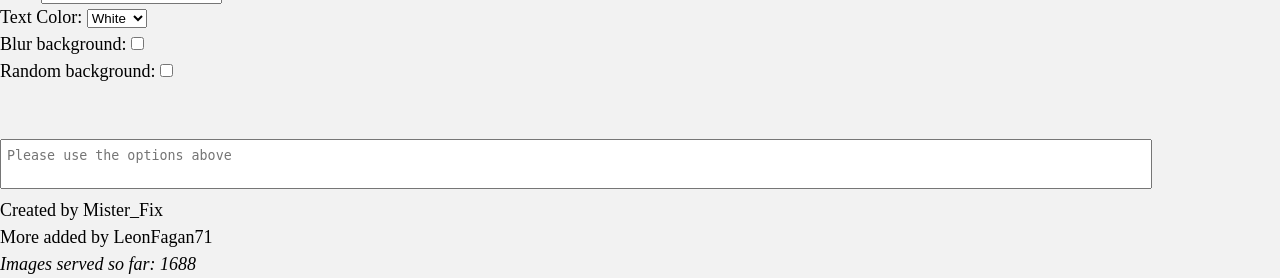
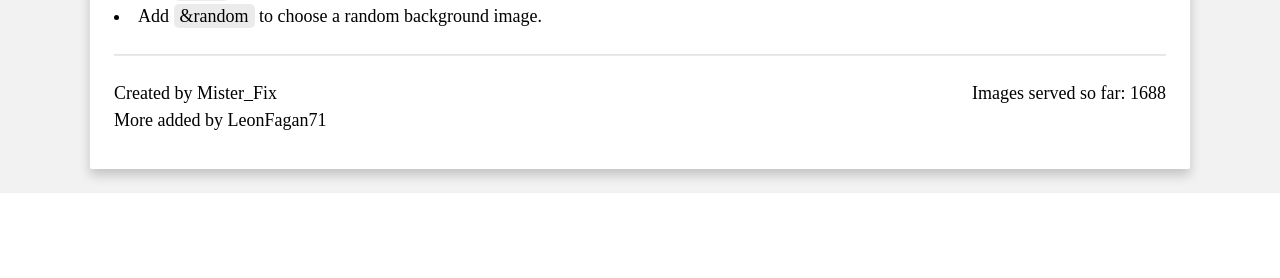
Before and after one commit to MisterFixx/MockingSpongebob.org, a PHP site: page / in a window 1280 px wide. Shown: the part 665-943 px from the top of the page. After the commit the page ends 858 px from the top, so only its background shows below. Run offline with PHP 8.4, Linux system fonts and the light colour scheme.

Commit message:
Change the markup for the new styles

```diff
--- a/index.php
+++ b/index.php
@@ -6,22 +6,17 @@
         <link rel="stylesheet" type="text/css"  href="css/main.css">
     </head>
     <body>
-    <div id="header">Mocking Spongebob</div>
-        <div id="container">
-            <div id="cont-top">
-                <p>Visit <a href="http://mockingspongebob.org/Fucking_Nigger">mockingspongebob.org/{text}</a> to view your very own mocking Spongebob.
-                <br>Additionally, you can replace spaces with "+" or "_" in order to make the URLs compatible with certain forums software or you can append ".jpg" to the end of the URL.</p>
-                <p>Add &amp;color=red,black,blue,green,white to change the text color.</p>
-                <p>Add &amp;blur to blur the background.</p>
-                <p>Add &amp;random to choose a random background image.</p>
-
-                <br>
-                <small>#bansxtanna</small>
-            </div>
-            <div id="cont-bottom">
-                <div>&nbsp;&nbsp;<img src="/Mocking Spongebob" width="90%" id="imageSrc"></img></div>
+        <header class="header">
+            <h1>
+                Mocking Spongebob
+            </h1>
+        </header>
+        <main class="main">
+            <div class="content">
+                <section class="image-customizer">
+                    <div><img src="http://mockingspongebob.org/Mocking_Spongebob" id="imageSrc"></img></div>
                     <div>
-                    Text: <input type="text" id="imageText">
+                        Text: <input type="text" id="imageText" value="mocking spongebob">
                         <br>
                         Text Color:
                         <select id="imageColor">
@@ -37,18 +32,34 @@
                         <br>
                         Random background:
                         <input type="checkbox" id="imageRandom"/>
-                    <br><br><br>
-                    <textarea type="text" readonly style="width:90%;height:50px;" id="imageSrcVal"placeholder="Please use the options above"></textarea>
+                        <br>
+                        <br>
+                        <textarea type="text" readonly id="imageSrcVal"placeholder="Please use the options above"></textarea>
                     </div>
-
+                </section>
+                <hr>
+                <section class="instructions">
+                    <p>Visit <span class="code"><a href="http://mockingspongebob.org/text">mockingspongebob.org/{text}</a></span> to view your very own mocking Spongebob.</p>
+                    <p>Additionally, you can replace spaces with <span class="code">+</span> or <span class="code">_</span> in order to make the URLs compatible with certain forums software or you can append <span class="code">.jpg</span> to the end of the URL.</p>
+                    <ul>
+                        <li>Add <span class="code">&amp;color=red, black, blue, green or white</span> to change the text color.</li>
+                        <li>Add <span class="code">&amp;blur</span> to blur the background.</li>
+                        <li>Add <span class="code">&amp;random</span> to choose a random background image.</li>
+                    </ul>
+                </section>
+                <hr>
+                <section class="credits">
+                    <p>
+                        Created by <b>Mister_Fix</b>
+                        <br>
+                        More added by <b>LeonFagan71</b>
+                    </p>
+                    <p>
+                        Images served so far: <b>1688</b>
+                    </p>
+                </section>
             </div>
-        </div>
-        <div id="botleft">
-            Created by Mister_Fix<br>More added by LeonFagan71
-        </div>
-        <div id="botright">
-                <i><b>Images served so far: 1688</b></i>
-        </div>
+        </main>
         <script type="text/javascript">
             function updateImage(){
                 var imageText=document.getElementById("imageText").value.split(' ').join('_');
```
Lines whose indentation alone changed are shown as unchanged.
